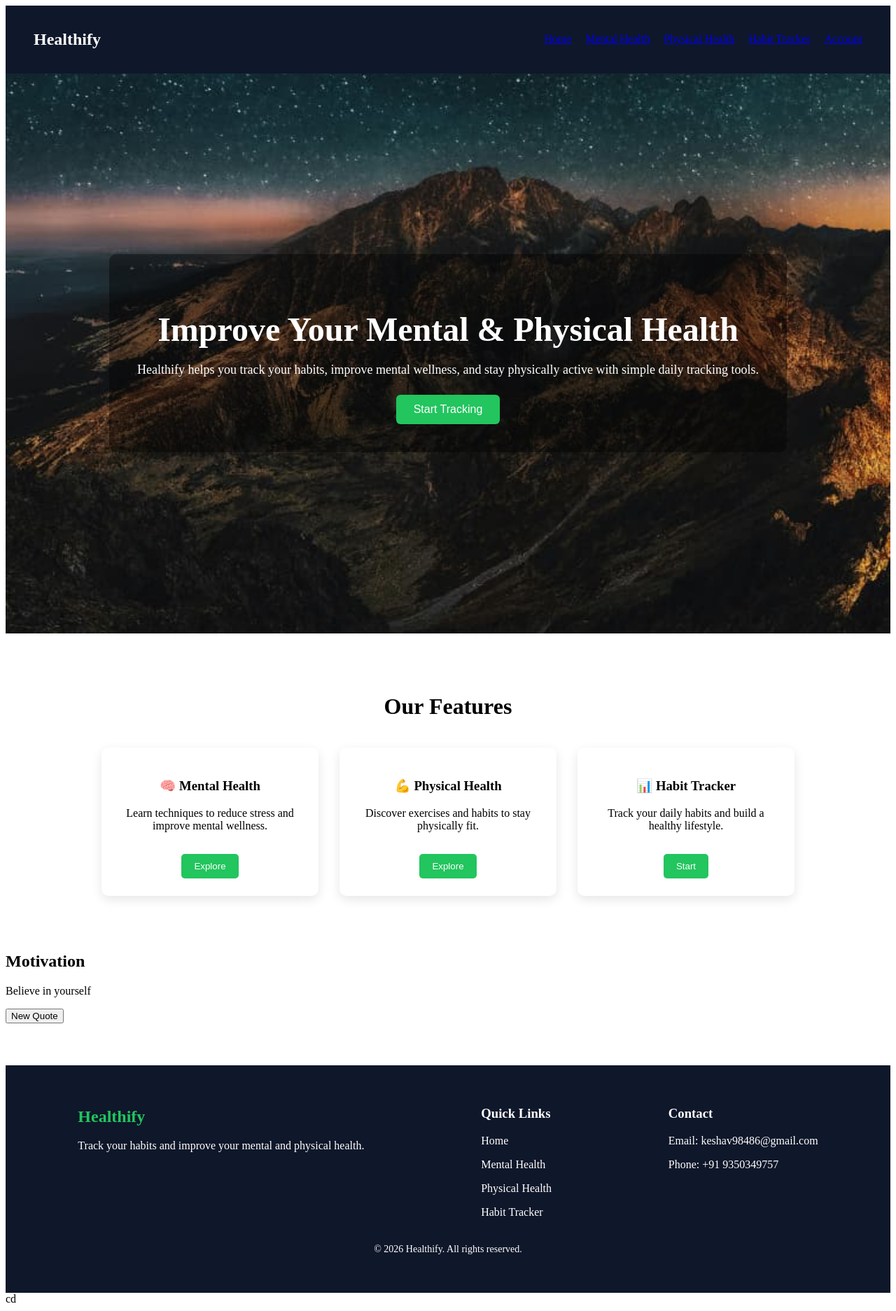
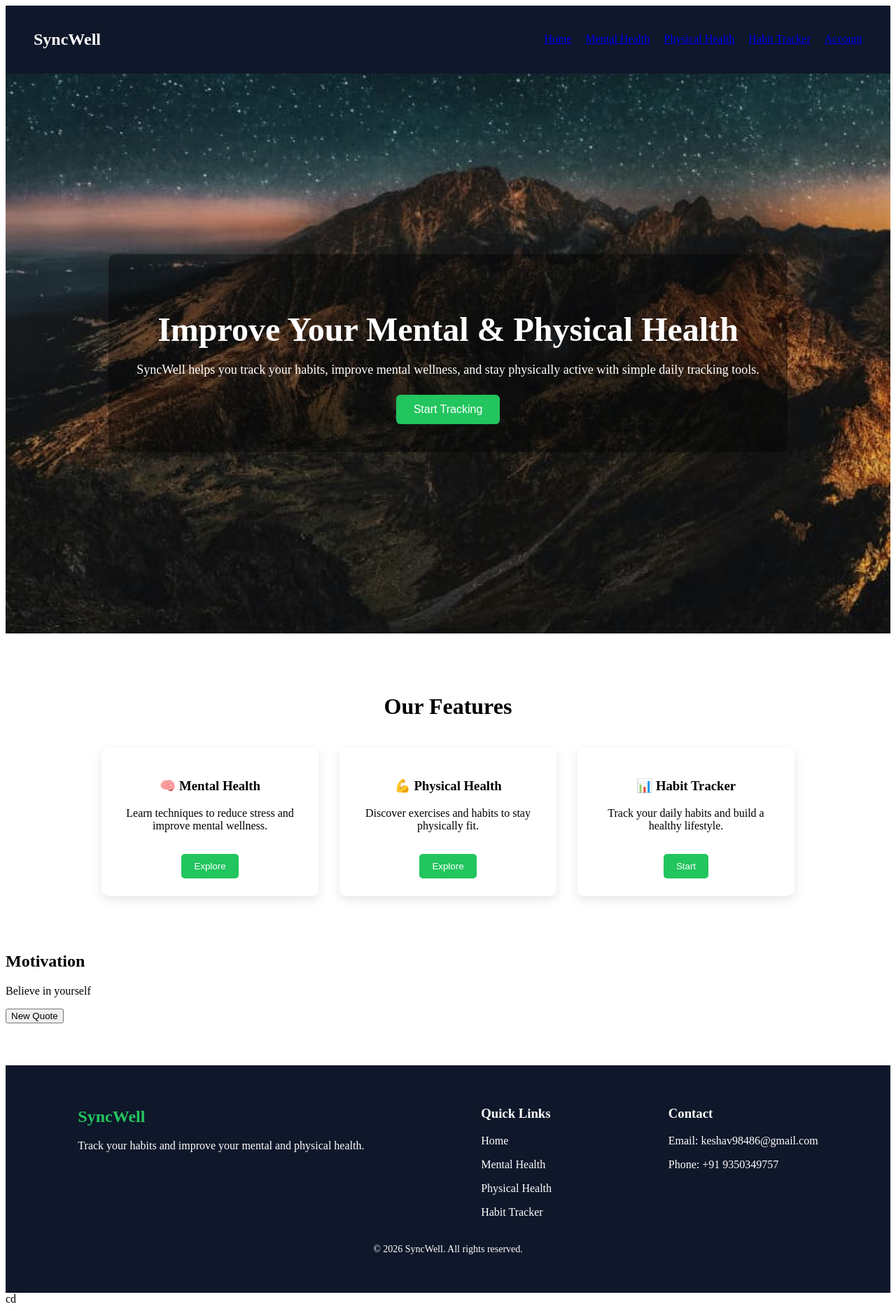
Before and after one commit to keshav6789/SyncWell, a React (Vite) app in the folder SyncWell/: page / in a window 1280 px wide. Shown: the whole page at 70% size. Built offline with nearby package versions, Linux system fonts and the light colour scheme; no server answers; sample sign-in values are in the browser's storage.

Commit message:
SyncWell

```diff
--- a/SyncWell/src/components/Footer.jsx
+++ b/SyncWell/src/components/Footer.jsx
@@ -5,7 +5,7 @@ function Footer() {
       <div style={styles.container}>
 
         <div>
-          <h2 style={styles.logo}>Healthify</h2>
+          <h2 style={styles.logo}>SyncWell</h2>
           <p>Track your habits and improve your mental and physical health.</p>
         </div>
 
@@ -25,7 +25,7 @@ function Footer() {
 
       </div>
 
-      <p style={styles.copy}>© 2026 Healthify. All rights reserved.</p>
+      <p style={styles.copy}>© 2026 SyncWell. All rights reserved.</p>
 
     </footer>
   );
--- a/SyncWell/src/components/Hero.jsx
+++ b/SyncWell/src/components/Hero.jsx
@@ -11,7 +11,7 @@ function Hero() {
         </h1>
 
         <p style={styles.description}>
-          Healthify helps you track your habits, improve mental wellness,
+          SyncWell helps you track your habits, improve mental wellness,
           and stay physically active with simple daily tracking tools.
         </p>
 
--- a/SyncWell/src/components/Navbar.jsx
+++ b/SyncWell/src/components/Navbar.jsx
@@ -4,7 +4,7 @@ function Navbar() {
   return (
     <nav style={styles.navbar}>
 
-       <h2>Healthify</h2>
+       <h2>SyncWell</h2>
 
       <div style={{ display: "flex", gap: "20px" }}>
         <Link to="/">Home</Link>
```
